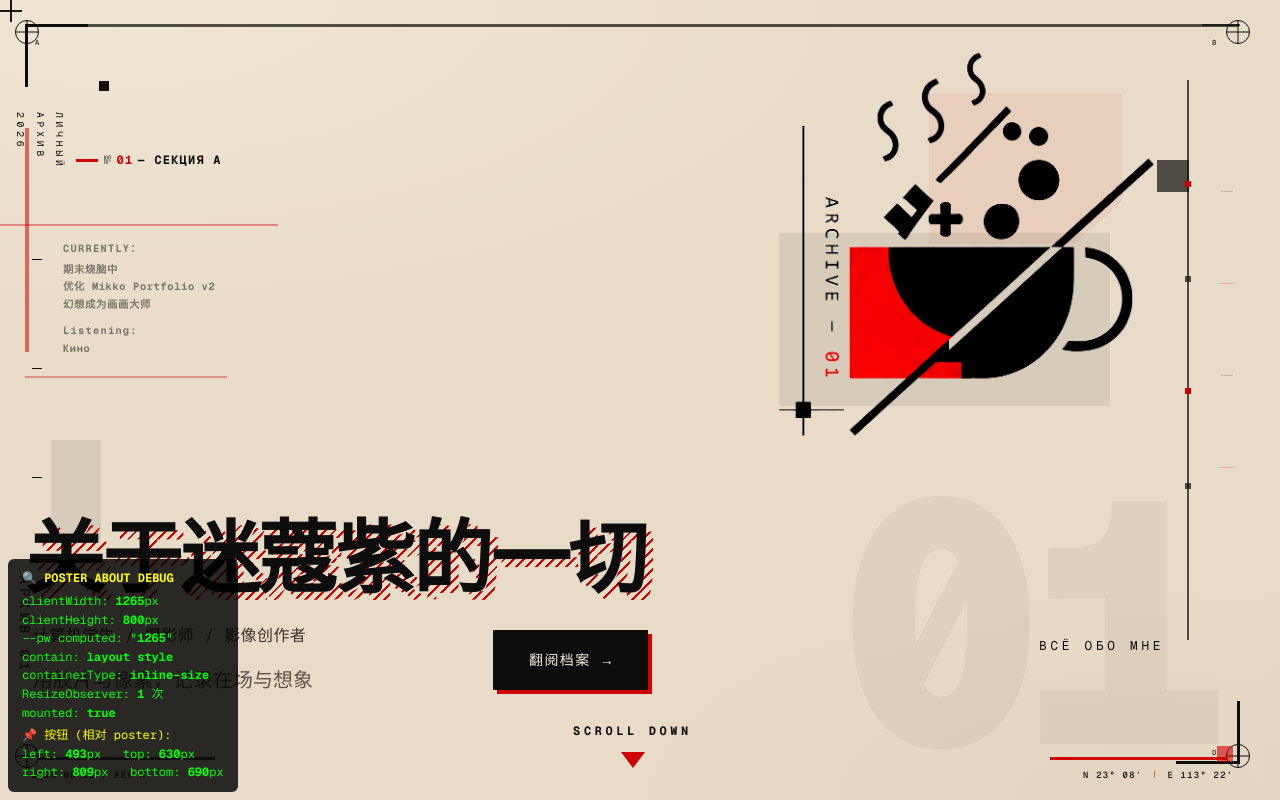
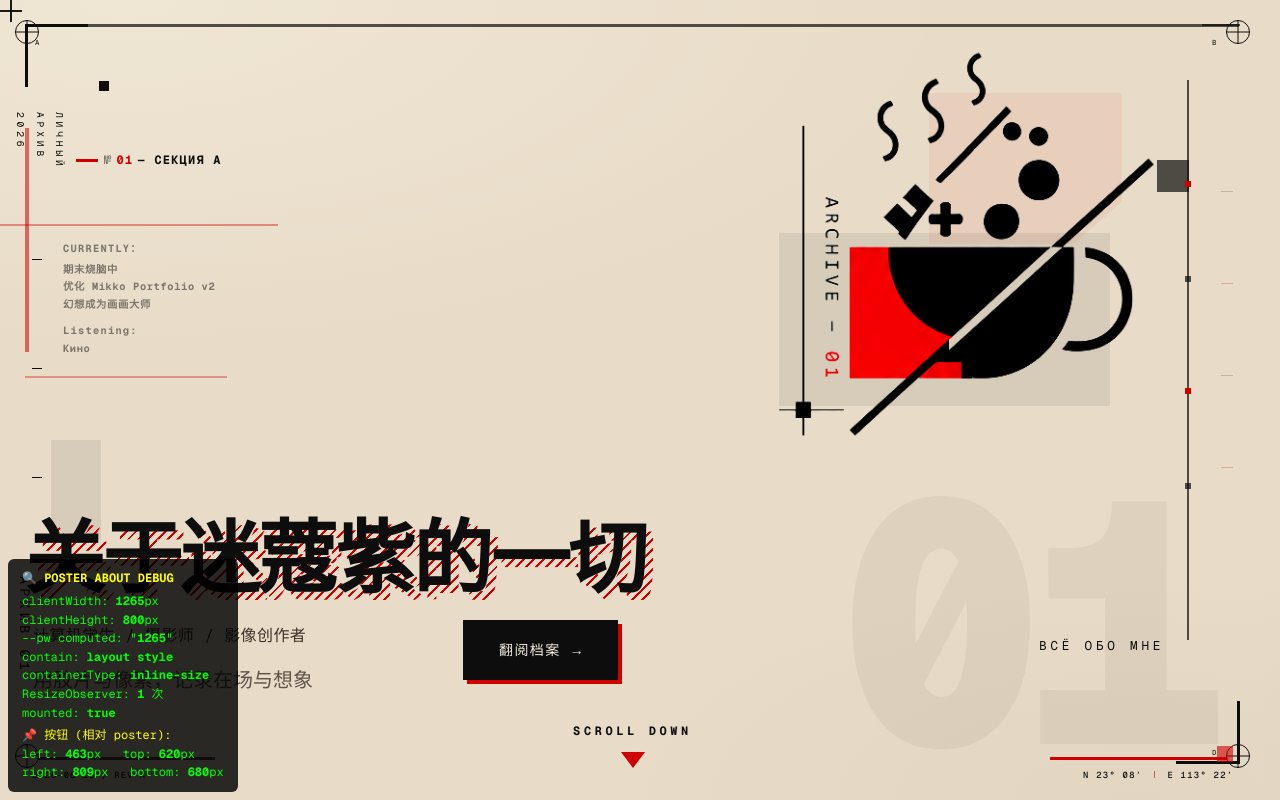
Before and after one commit to M1kk0zz0615/portfolio, a Next.js app: page / in a window 1280 px wide. Built offline with nearby package versions, Linux system fonts and the light colour scheme.

Commit message:
fix(PosterAbout): 按钮左下微调 — iPad left:550 top:530 / Desktop left:670 top:620

```diff
--- a/components/home/PosterAbout.tsx
+++ b/components/home/PosterAbout.tsx
@@ -459,7 +459,7 @@ export function PosterAbout() {
             用胶片与像素，记录在场与想象
           </p>
 
-          <div ref={btnRef} className="anim-y-60 d-3 mt-6 flex justify-start md:mt-14 md:ml-2 lg:-mt-[61px] lg:ml-[452px] xl:-mt-[67px] xl:ml-[468px]">
+          <div ref={btnRef} className="anim-y-60 d-3 mt-6 flex justify-start md:mt-14 md:ml-2 lg:-mt-[51px] lg:ml-[394px] xl:-mt-[77px] xl:ml-[438px]">
             <AboutArchiveButton />
           </div>
         </div>
```
